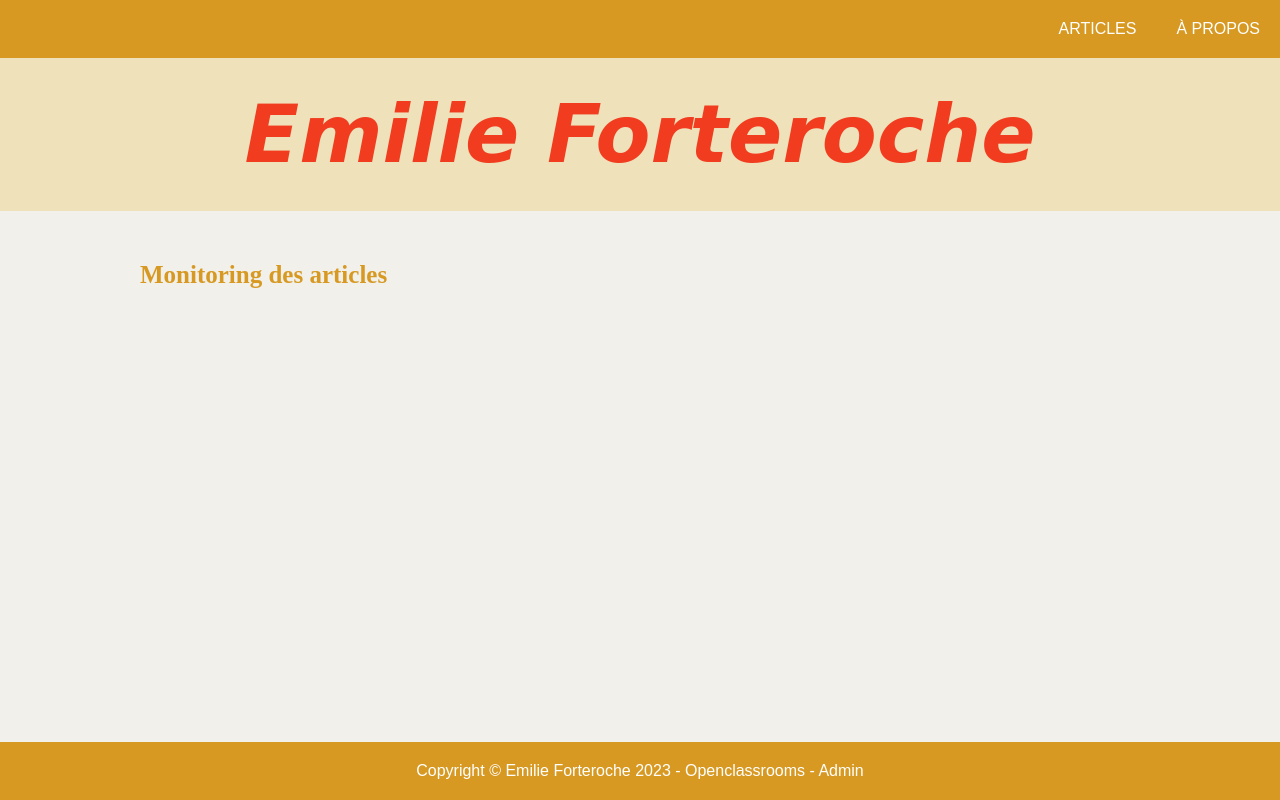
After one commit to Farid83300/blog_forteroche, a PHP site: template views/templates/adminMonitoring.php in a window 1280 px wide. The commit adds this page. Run offline with PHP 8.4, Linux system fonts and the light colour scheme; the template is opened without the code that fills it, so the values that code supplies are empty; some web fonts are replaced.

Commit message:
Ajout du lien Monitoring dans le footer

```diff
--- a/index.php
+++ b/index.php
@@ -73,6 +73,11 @@ try {
             $adminController = new AdminController();
             $adminController->deleteArticle();
             break;
+        // Nouvelle route pour le monitoring
+        case 'adminMonitoring':
+            $adminController = new AdminController();
+            $adminController->showMonitoring();
+            break;
 
         default:
             throw new Exception("La page demandée n'existe pas.");
--- /dev/null
+++ b/views/templates/adminMonitoring.php
@@ -0,0 +1,22 @@
+<?php
+    /**
+     * Page de monitoring, affichage des statistiques d'utilisation du site.
+     */
+?>
+
+<h2>Monitoring des articles</h2>
+
+<div class="adminArticle">
+    <?php
+    /*
+    foreach ($articles as $article) { ?>
+        <div class="articleLine">
+            <div class="title"><?= $article->getTitle() ?></div>
+            <div class="content"><?= $article->getContent(200) ?></div>
+            <div><a class="submit" href="index.php?action=showUpdateArticleForm&id=<?= $article->getId() ?>">Modifier</a></div>
+            <div><a class="submit" href="index.php?action=deleteArticle&id=<?= $article->getId() ?>" <?= Utils::askConfirmation("Êtes-vous sûr de vouloir supprimer cet article ?") ?> >Supprimer</a></div>
+        </div>
+    <?php }
+    */
+    ?>
+</div>
--- a/views/templates/main.php
+++ b/views/templates/main.php
@@ -35,10 +35,9 @@
     <main>
         <?= $content /* Ici est affiché le contenu réel de la page. */ ?>
     </main>
-
+    <!-- Ajout du lien Monitoring dans le footer -->
     <footer>
-        <p>Copyright © Emilie Forteroche 2023 - Openclassrooms - <a href="index.php?action=admin">Admin</a>
+        <p>Copyright © Emilie Forteroche 2023 - Openclassrooms - <a href="index.php?action=admin">Admin</a><?php if (isset($_SESSION['user'])) : ?> - <a href="index.php?action=adminMonitoring">Monitoring</a><?php endif; ?>
     </footer>
-
 </body>
 </html>
```
Also changed, not shown: controllers/AdminController.php (+13 -0 lines), css/style.css (+31 -16 lines).
